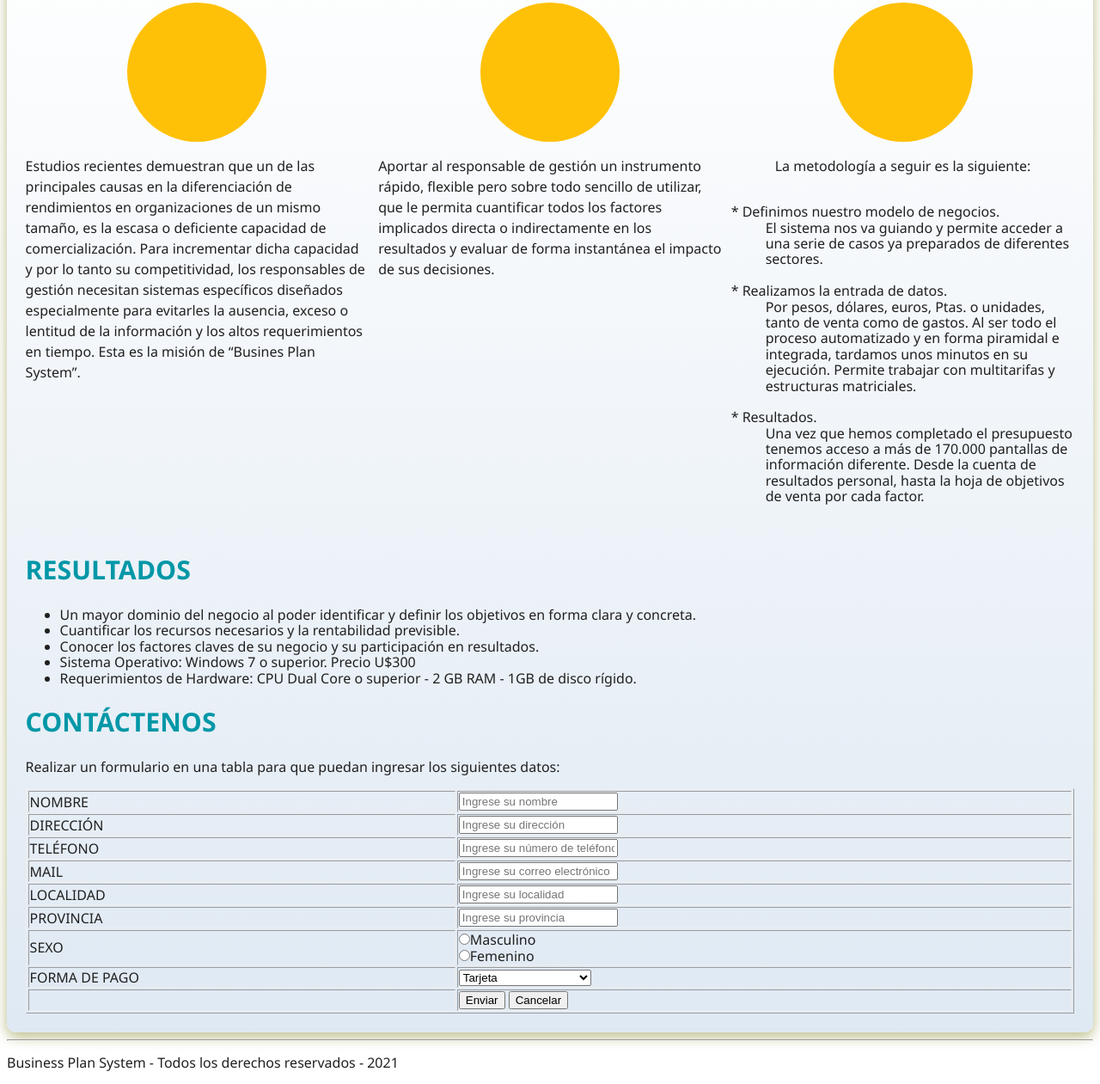
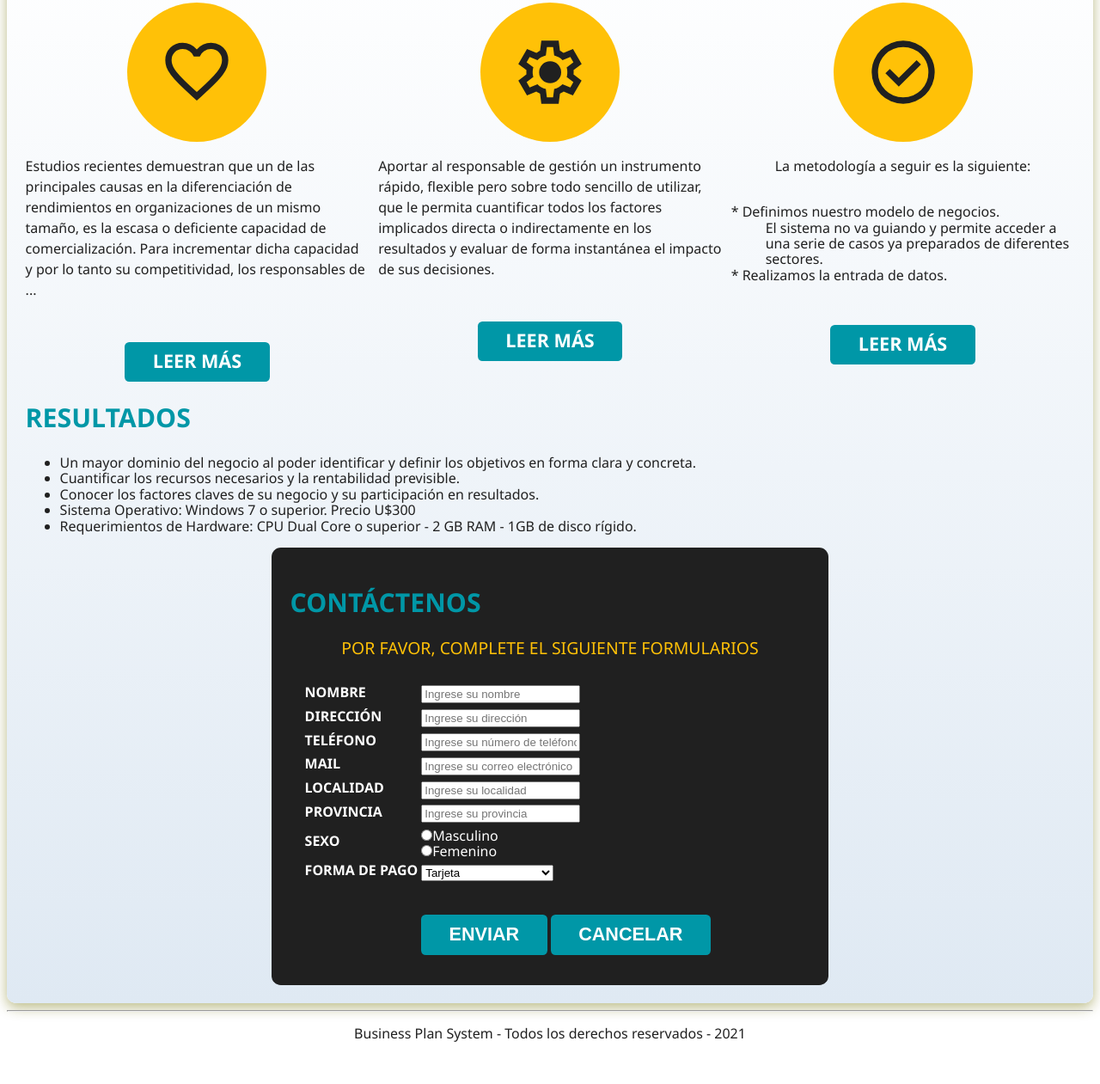
Before and after one commit to ChiaraChiocca/Business, a plain HTML site: page business/index.html in a window 1280 px wide. Shown: the part 684-1945 px from the top of the page at 86% size. After the commit the page ends 1912 px from the top, so only its background shows below. Drawn offline with Linux system fonts and the light colour scheme.

Commit message:
Add files via upload

```diff
--- a/business/estilos.css
+++ b/business/estilos.css
@@ -63,7 +63,7 @@ h3 {
 .menu ul li {
     margin: 2px;
     padding: 2px;
-    border: 1px solid var(--gris);
+    border: 1px solid #ccc;
     width: 100px;
 }
 
@@ -100,9 +100,8 @@ img {
     width: 100%;
 }
 */
-
 .principal {
-    background-image: url('./imagenes/negocios.jpeg');
+    background-image: url('./imagenes/negocios.jpg');
     background-repeat: no-repeat;
     background-position: center bottom;
     background-size: cover;
@@ -129,11 +128,6 @@ img {
     align-items: flex-end;
 }
 
-.principal-icono img {
-
-
-}
-
 .boton {
     background-color: var(--secundario);
     color: var(--blanco);
@@ -148,6 +142,12 @@ img {
     text-align: center;
     border: none;
 }
+
+.boton:hover {
+    color: var(--secundario);
+    background-color: var(--primario);
+}
+
 @media (min-width: 768px) {
     .boton {
         width: auto;
@@ -163,19 +163,22 @@ img {
 }
 
 .sombra {
-    box-shadow: 0px 5px 15px 0px rgba(112, 112, 0 , 0.48);
+    box-shadow: 0px 5px 15px 0px rgba(112, 112, 0, 0.48);
 }
 
-.servicios {
-    display: grid;
-    grid-template-columns: repeat(3, 1fr);
-    column-gap: 1rem;
+@media (min-width: 768px) {
+    .servicios {
+        display: grid;
+        grid-template-columns: repeat(3, 1fr);
+        column-gap: 1rem;
+    }
 }
 
 .servicio {
     display: flex;
     flex-direction: column;
     align-items: center;
+
 }
 
 .servicio p {
@@ -191,3 +194,48 @@ img {
     justify-content: space-evenly;
     align-items: center;
 }
+
+/* Formulario de contacto */
+.formulario {
+    background-color: var(--oscuro);
+    width: min(60rem, 100%);
+    margin: 0 auto;
+    padding: 2rem;
+    border-radius: 1rem;
+}
+
+.formulario fieldset {
+    border: none;
+}
+
+.formulario legend {
+    text-align: center;
+    font-size: 1.8rem;
+    text-transform: uppercase;
+    margin-bottom: 2rem;
+    color: var(--primario);
+}
+
+.campo {
+    margin-bottom: 1rem;
+    color: var(--blanco);
+}
+
+.campo label {
+    color: var(--blanco);
+    font-weight: bold;
+    margin-bottom: 0.5rem;
+    display: block;
+}
+
+.input-text {
+    width: 100%;
+    border: none;
+    padding: 1.5rem;
+    border-radius: 0.5rem;
+}
+
+/* Pié de página */
+footer {
+    text-align: center;
+}
--- a/business/index.html
+++ b/business/index.html
@@ -37,7 +37,7 @@
                     le
                     proporcionará el control, seguimiento, proyección y simulación por cualquier concepto.</p>
             </div>
-            <a class="boton" href="#">contactar</a>
+            <a class="boton" href="#contacto">contactar</a>
         </article>
     </section>
     <main class="contenedor sombra">
@@ -45,58 +45,60 @@
             <article class="servicio">
                 <h3>MISIÓN</h3>
                 <div class="icono">
-
+                    <img src="./imagenes/favorite_24dp_FILL0_wght400_GRAD0_opsz24.svg" alt="">
                 </div>
-                <P>Estudios recientes demuestran que un de las principales causas en la diferenciación de rendimientos en
-                    organizaciones de un mismo tamaño, es la escasa o deficiente capacidad de comercialización. Para
-                    incrementar dicha capacidad y por lo tanto su competitividad, los responsables de gestión necesitan
-                    sistemas específicos diseñados especialmente para evitarles la ausencia, exceso o lentitud de la
-                    información y los altos requerimientos en tiempo. Esta es la misión de “Busines Plan System”.</p>
+                <p>
+                    Estudios recientes demuestran que un de las principales causas en la
+                    diferenciación de rendimientos en organizaciones de un mismo tamaño,
+                    es la escasa o deficiente capacidad de comercialización. Para
+                    incrementar dicha capacidad y por lo tanto su competitividad, los
+                    responsables de ...
+                </p>
+                <a href="./mision.html" class="boton">Leer más</a>
 
             </article>
 
             <article class="servicio">
                 <h3>OBJETIVOS</h3>
                 <div class="icono">
+                    <img src="./imagenes/settings_24dp_FILL0_wght400_GRAD0_opsz24.svg" alt="">
 
                 </div>
-                <P>Aportar al responsable de gestión un instrumento rápido, flexible pero sobre todo sencillo de utilizar,
-                    que le
-                    permita cuantificar todos los factores implicados directa o indirectamente en los resultados y evaluar
-                    de
-                    forma instantánea el impacto de sus decisiones.</p>
-
+                <p>
+                    Aportar al responsable de gestión un instrumento rápido, flexible
+                    pero sobre todo sencillo de utilizar, que le permita cuantificar
+                    todos los factores implicados directa o indirectamente en los
+                    resultados y evaluar de forma instantánea el impacto de sus
+                    decisiones.
+                </p>
+                <a href="./objetivos.html" class="boton">Leer más</a>
             </article>
 
             <article class="servicio">
                 <h3>METODOLOGÍA</h3>
                 <div class="icono">
+                    <img src="./imagenes/check_circle_24dp_FILL0_wght400_GRAD0_opsz24.svg" alt="">
 
                 </div>
                 <p>La metodología a seguir es la siguiente:</p>
                 <dl>
                     <dt>* Definimos nuestro modelo de negocios.</dt>
-                    <dd>El sistema nos va guiando y permite acceder a una serie de casos ya preparados de diferentes
-                        sectores.</dd>
-                    <br />
+                    <dd>
+                        El sistema no va guiando y permite acceder a una serie de casos ya
+                        preparados de diferentes sectores.
+                    </dd>
                     <dt>* Realizamos la entrada de datos.</dt>
-                    <dd>Por pesos, dólares, euros, Ptas. o unidades, tanto de venta como de gastos. Al ser todo el proceso
-                        automatizado y en forma piramidal e integrada, tardamos unos minutos en su ejecución. Permite
-                        trabajar con multitarifas y estructuras matriciales.</dd>
-                    <br />
-                    <dt>* Resultados.</dt>
-                    <dd>Una vez que hemos completado el presupuesto tenemos acceso a más de 170.000 pantallas de información
-                        diferente. Desde la cuenta de resultados personal, hasta la hoja de objetivos de venta por cada
-                        factor.</dd>
-                    <br />
                 </dl>
+                <a href="./metodologia.html" class="boton">Leer más</a>
             </article>
         </section>
+
         <section>
             <article>
                 <h2>RESULTADOS</h2>
                 <ul>
-                    <li>Un mayor dominio del negocio al poder identificar y definir los objetivos en forma clara y concreta.
+                    <li>Un mayor dominio del negocio al poder identificar y definir los objetivos en forma clara y
+                        concreta.
                     </li>
                     <li>Cuantificar los recursos necesarios y la rentabilidad previsible.</li>
                     <li>Conocer los factores claves de su negocio y su participación en resultados.</li>
@@ -105,58 +107,99 @@
                 </ul>
             </article>
         </section>
-        <section>
+        <section class="formulario" id="contacto">
             <article>
                 <h2>CONTÁCTENOS</h2>
-                <p>Realizar un formulario en una tabla para que puedan ingresar los siguientes datos:</p>
                 <form action="mailto:info@business.com" method="post">
-                    <table border="1" width="100%">
-                        <tr>
-                            <td>NOMBRE</td>
-                            <td><input type="text" name="nombre" placeholder="Ingrese su nombre" /></td>
-                        </tr>
-                        <tr>
-                            <td>DIRECCIÓN</td>
-                            <td><input type="text" name="direccion" placeholder="Ingrese su dirección" /></td>
-                        </tr>
-                        <tr>
-                            <td>TELÉFONO</td>
-                            <td><input type="tel" name="telefono" placeholder="Ingrese su número de teléfono" /></td>
-                        </tr>
-                        <tr>
-                            <td>MAIL</td>
-                            <td><input type="mail" name="mail" placeholder="Ingrese su correo electrónico" /></td>
-                        </tr>
-                        <tr>
-                            <td>LOCALIDAD</td>
-                            <td><input type="text" name="localidad" placeholder="Ingrese su localidad" /></td>
-                        </tr>
-                        <tr>
-                            <td>PROVINCIA</td>
-                            <td><input type="text" name="provincia" placeholder="Ingrese su provincia" /></td>
-                        </tr>
-                        <tr>
-                            <td>SEXO</td>
-                            <td><input type="radio" name="sexo" value="masculino" />Masculino<br />
-                                <input type="radio" name="sexo" value="femenino" />Femenino<br />
+                    <fieldset>
+                        <legend>Por favor, complete el siguiente formularios</legend>
+                        <table class="contenedor-campos">
+                            <tr class="campo">
+                                <td>
+                                    <label for="nombre">NOMBRE</label>
+                                </td>
+                                <td>
+                                    <input class="imput-text" type="text" id="nombre" name="nombre"
+                                        placeholder="Ingrese su nombre" />
                                 </td>
                             </tr>
-                        <tr>
-                            <td>FORMA DE PAGO</td>
-                            <td><select name="formapago">
+                            <tr class="campo">
+                                <td>
+                                    <label for="direccion">DIRECCIÓN</label>
+                                </td>
+                                <td>
+                                    <input class="imput-text" type="text" id="direccion" name="direccion"
+                                        placeholder="Ingrese su dirección" />
+                                </td>
+                            </tr>
+                            <tr class="campo">
+                                <td>
+                                    <label for="telefono">TELÉFONO</label>
+                                </td>
+                                <td>
+                                    <input class="imput-text" type="tel" id="telefono" name="telefono"
+                                        placeholder="Ingrese su número de teléfono" />
+                                </td>
+                            </tr>
+                            <tr class="campo">
+                                <td>
+                                    <label for="mail">MAIL</label>
+                                </td>
+                                <td>
+                                    <input class="imput-text" type="email" id="mail" name="mail"
+                                        placeholder="Ingrese su correo electrónico" />
+                                </td>
+                            </tr>
+                            <tr class="campo">
+                                <td>
+                                    <label for="localidad">LOCALIDAD</label>
+                                </td>
+                                <td>
+                                    <input class="imput-text" type="text" id="localidad" name="localidad"
+                                        placeholder="Ingrese su localidad" />
+                                </td>
+                            </tr>
+                            <tr class="campo">
+                                <td>
+                                    <label for="provincia">PROVINCIA</label>
+                                </td>
+                                <td>
+                                    <input class="imput-text" type="text" id="provincia" name="provincia"
+                                        placeholder="Ingrese su provincia" />
+                                </td>
+                            </tr>
+                            <tr class="campo">
+                                <td>
+                                    <label for="sexo"> SEXO</label>
+                                </td>
+                                <td>
+                                    <input class="imput-text" type="radio" id="sexo" name="sexo"
+                                        value="masculino" />Masculino<br />
+                                    <input class="imput-text" type="radio" id="sexo" name="sexo"
+                                        value="femenino" />Femenino<br />
+                                </td>
+                            </tr>
+                            <tr class="campo">
+                                <td>
+                                    <label for="formapago">FORMA DE PAGO</label>
+                                </td>
+                                <td><select id="formapago" name="formapago">
                                         <option>Tarjeta</option>
                                         <option>Depósito Bancario</option>
                                         <option>Rapipago / Pago Fácil</option>
                                     </select></td>
                             </tr>
-                        <tr>
+                            <tr class="campo">
                                 <td></td>
-                            <td><input type="submit" value="Enviar" />
-                                <input type="reset" value="Cancelar" />
+                                <td>
+                                    <input class="boton" type="submit" value="Enviar" />
+                                    <input class="boton" type="reset" value="Cancelar" />
                                 </td>
                             </tr>
                         </table>
 
+
+                    </fieldset>
 
                 </form>
 
```
Also changed, not shown: business/imagenes/check_circle_24dp_FILL0_wght400_GRAD0_opsz24.svg (added), business/imagenes/favorite_24dp_FILL0_wght400_GRAD0_opsz24.svg (added), business/imagenes/settings_24dp_FILL0_wght400_GRAD0_opsz24.svg (added). Lines whose indentation alone changed are shown as unchanged.
